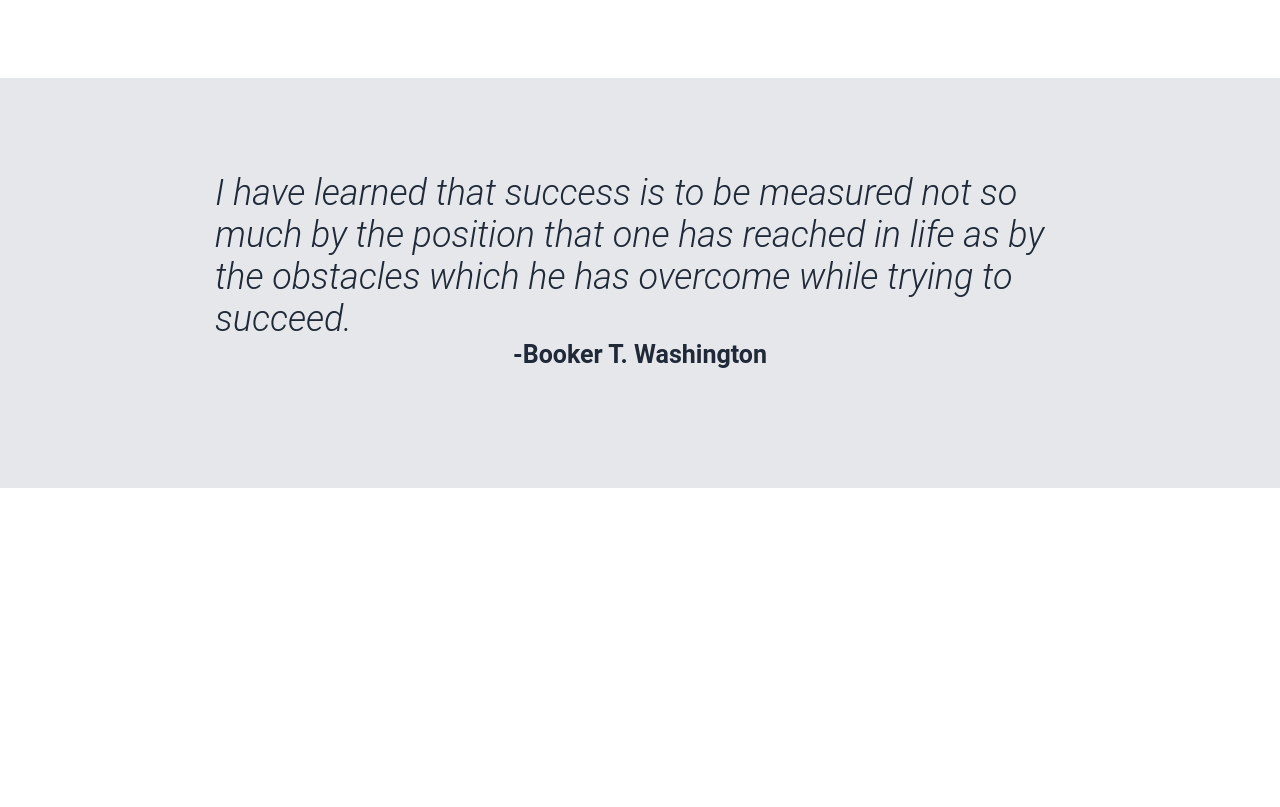
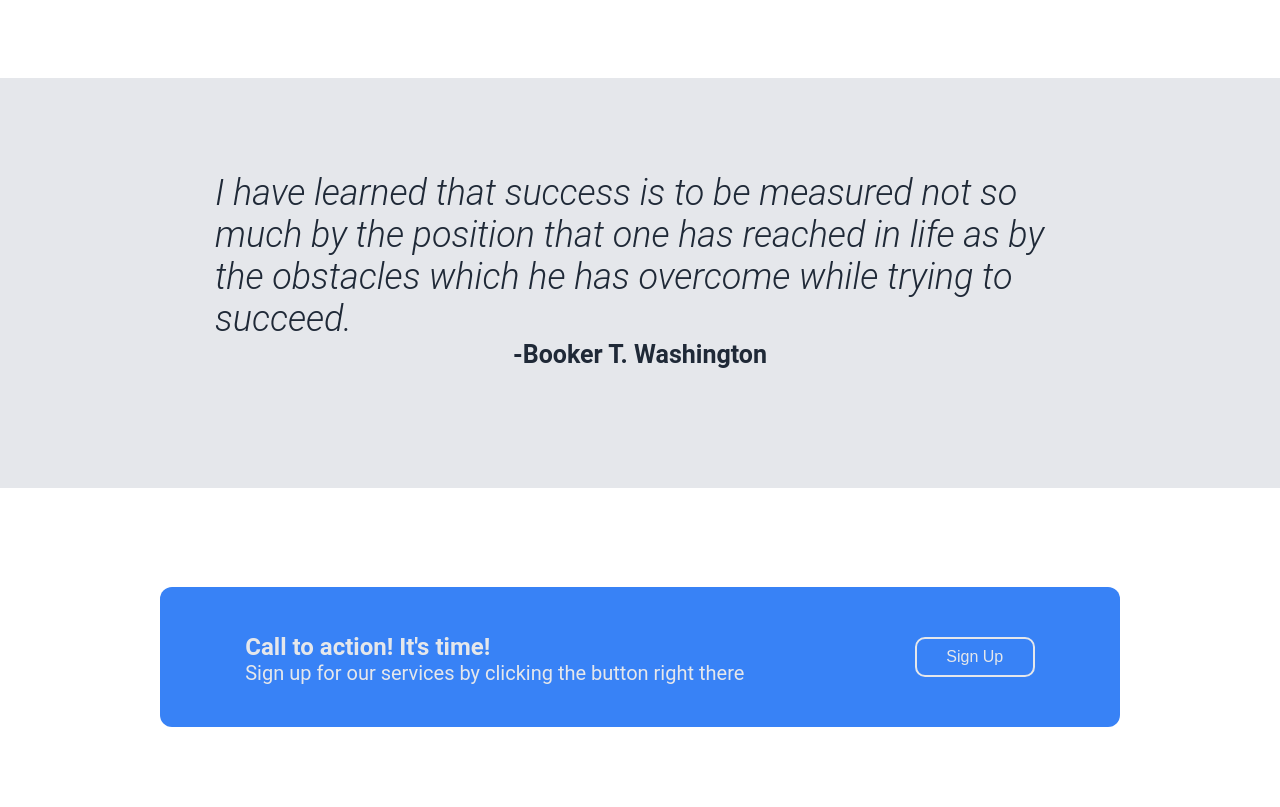
Before and after one commit to Psalm-cell/odin-landing-page, a plain HTML site: page index.html in a window 1280 px wide. Shown: the part 1227-2034 px from the top of the page. Before the commit the page ends 1715 px from the top, so only its background shows below. Drawn offline with Linux system fonts and the light colour scheme.

Commit message:
I added tags for the fourth section and styled it

```diff
--- a/index.html
+++ b/index.html
@@ -59,5 +59,17 @@
             <p class="writer">-Booker T. Washington</p>
         </div>
     </section>
+    <br>
+    <section>
+        <div class="head-4">
+            <div class="container-2">
+                <div class="modal">
+                    <h3>Call to action! It's time!</h3>
+                    <p>Sign up for our services by clicking the button right there</p>
+                </div>
+                <button class="sign-up">Sign Up</button>
+            </div>
+        </div>
+    </section>
 </body>
 </html>
--- a/styles.css
+++ b/styles.css
@@ -125,3 +125,37 @@ h2 {
     text-align: right;
     margin-top: 0;
 }
+
+/* SECTION-4 */
+.head-4 {
+    height: 300px;
+    display: flex;
+    justify-content: center;
+    align-items: center;
+ }
+ .container-2 {
+    background-color: #3882F6;
+    height: 140px;
+    width: 75%;
+    display: flex;
+    justify-content: space-around;
+    align-items: center;
+    border-radius: 12px;
+ }
+.modal{
+    display: flex;
+    flex-direction: column;
+}
+h3 {
+    color: #E5E7EB;
+    font-size: 24px;
+    margin-bottom: 0;
+}
+.modal > p {
+    font-size: 20px;
+}
+.sign-up {
+    font-size: 16px;
+    border: 2px solid #E5E7EB;
+    width: 120px;
+}
```
